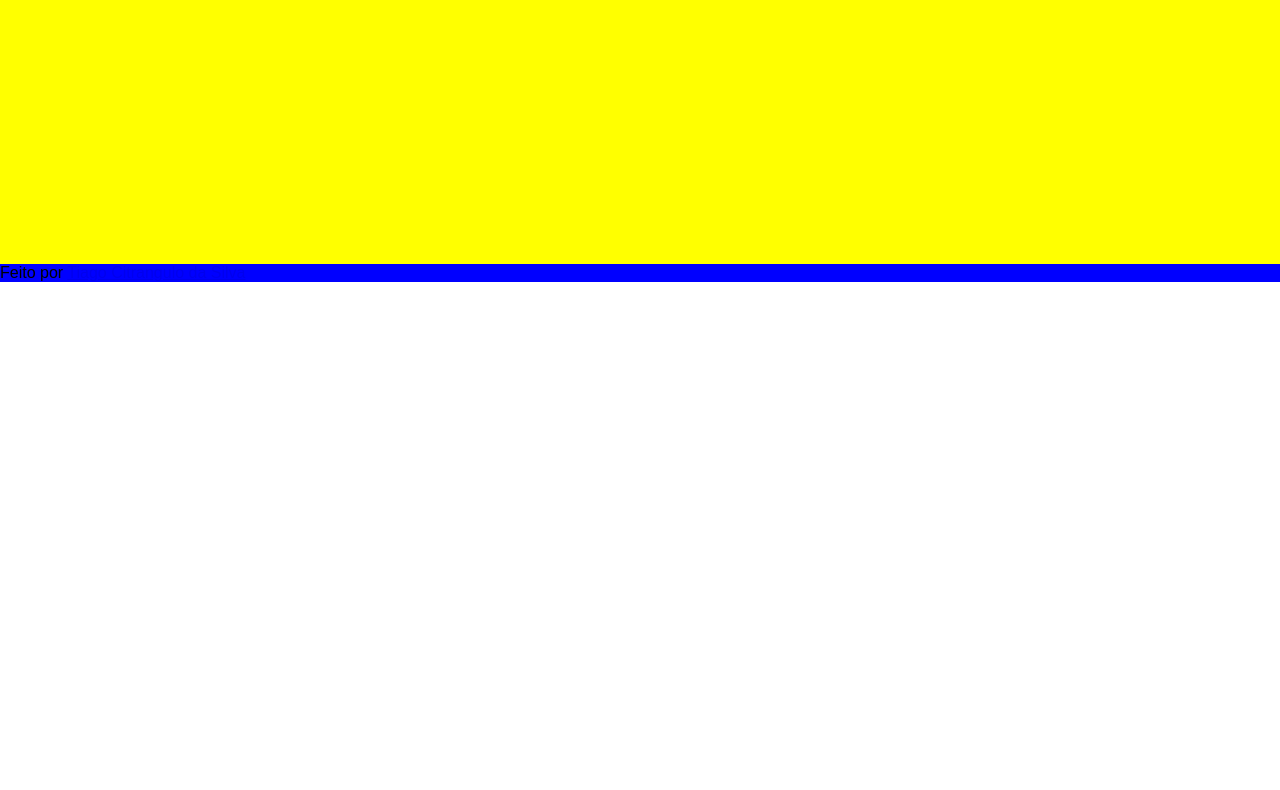
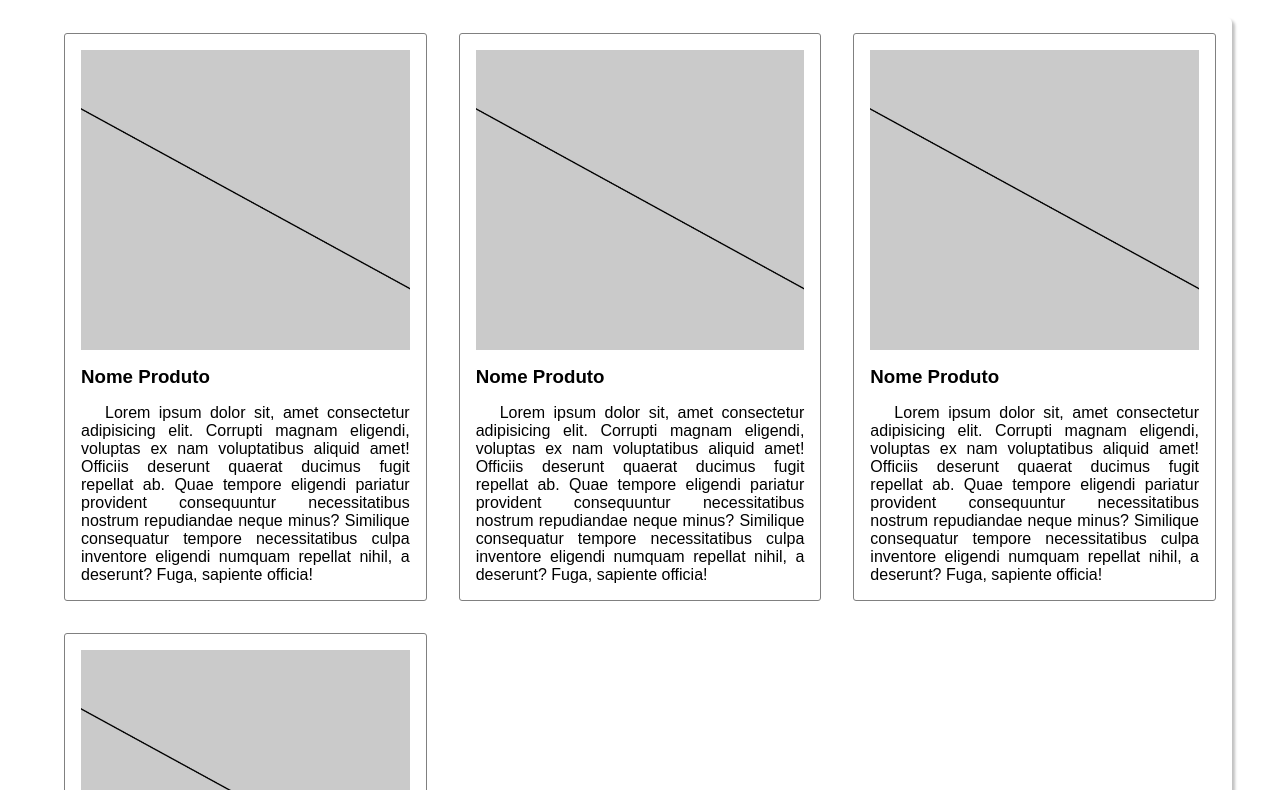
Before and after one commit to TiagoCitranguloDaSilva/AzSolucoes, a plain HTML site: page index.html in a window 1280 px wide. Shown: the part 518-1308 px from the top of the page. Before the commit the page ends 800 px from the top, so only its background shows below. Drawn offline with Linux system fonts and the light colour scheme.

Commit message:
Mexendo mais

```diff
--- a/index.html
+++ b/index.html
@@ -23,7 +23,39 @@
       </div>
     </div>
   </header>
-  <main></main>
+  <main>
+    <h2>Mais vendidos</h2>
+    <div id="principaisProdutosContainer">
+      <div class="produto">
+        <div class="produtoImagem"></div>
+        <div class="produtoConteudo">
+          <h3>Nome Produto</h3>
+          <p class="descricaoProduto">Lorem ipsum dolor sit, amet consectetur adipisicing elit. Corrupti magnam eligendi, voluptas ex nam voluptatibus aliquid amet! Officiis deserunt quaerat ducimus fugit repellat ab. Quae tempore eligendi pariatur provident consequuntur necessitatibus nostrum repudiandae neque minus? Similique consequatur tempore necessitatibus culpa inventore eligendi numquam repellat nihil, a deserunt? Fuga, sapiente officia!</p>
+        </div>
+      </div>
+      <div class="produto">
+        <div class="produtoImagem"></div>
+        <div class="produtoConteudo">
+          <h3>Nome Produto</h3>
+          <p class="descricaoProduto">Lorem ipsum dolor sit, amet consectetur adipisicing elit. Corrupti magnam eligendi, voluptas ex nam voluptatibus aliquid amet! Officiis deserunt quaerat ducimus fugit repellat ab. Quae tempore eligendi pariatur provident consequuntur necessitatibus nostrum repudiandae neque minus? Similique consequatur tempore necessitatibus culpa inventore eligendi numquam repellat nihil, a deserunt? Fuga, sapiente officia!</p>
+        </div>
+      </div>
+      <div class="produto">
+        <div class="produtoImagem"></div>
+        <div class="produtoConteudo">
+          <h3>Nome Produto</h3>
+          <p class="descricaoProduto">Lorem ipsum dolor sit, amet consectetur adipisicing elit. Corrupti magnam eligendi, voluptas ex nam voluptatibus aliquid amet! Officiis deserunt quaerat ducimus fugit repellat ab. Quae tempore eligendi pariatur provident consequuntur necessitatibus nostrum repudiandae neque minus? Similique consequatur tempore necessitatibus culpa inventore eligendi numquam repellat nihil, a deserunt? Fuga, sapiente officia!</p>
+        </div>
+      </div>
+      <div class="produto">
+        <div class="produtoImagem"></div>
+        <div class="produtoConteudo">
+          <h3>Nome Produto</h3>
+          <p class="descricaoProduto">Lorem ipsum dolor sit, amet consectetur adipisicing elit. Corrupti magnam eligendi, voluptas ex nam voluptatibus aliquid amet! Officiis deserunt quaerat ducimus fugit repellat ab. Quae tempore eligendi pariatur provident consequuntur necessitatibus nostrum repudiandae neque minus? Similique consequatur tempore necessitatibus culpa inventore eligendi numquam repellat nihil, a deserunt? Fuga, sapiente officia!</p>
+        </div>
+      </div>
+    </div>
+  </main>
   <footer>
     <p>Feito por <a href="https://www.github.com/TiagoCitranguloDaSilva" target="_blank">Tiago Citrangulo da Silva</a></p>
   </footer>
--- a/style.css
+++ b/style.css
@@ -92,17 +92,80 @@ h1{
   font-size: 3rem;
 }
 
-h2{
+header h2{
   font-size: 1.2rem;
   font-weight: normal;
 }
 
 main{
-  background-color: yellow;
+  background-color: white;
+  display: flex;
+  align-items: center;
+  justify-content: center;
+  padding: 3em;
+  gap: 2em;
+  flex-direction: column;
+}
+
+main h2{
+  font-size: 3rem;
+}
+
+#principaisProdutosContainer{
+  box-shadow: 3px 3px 3px rgba(0, 0, 0, 0.247);
+  border-radius: 6px;
+  display: grid;
+  grid-template-columns: repeat(auto-fit, minmax(300px, 1fr));
+  gap: 2em;
+  padding: 1em;
+}
+
+.produto{
+  display: grid;
+  grid-template-rows: 300px 1fr;
+  gap: 1em;
+  border: 1px solid gray;
+  padding: 1em;
+  border-radius: 3px;
+}
+
+.produto:hover{
+  transform: scale(1.05);
+  transition: .3s;
+}
+
+.produtoImagem{
+  background-image: url("img/noImage.jpg");
+  background-position: center center;
+  background-size: cover;
+  background-repeat: no-repeat;
+}
+
+.produtoConteudo{
+  display: flex;
+  flex-direction: column;
+  text-align: justify;
+  gap: 1em;
+}
+
+.produtoConteudo p{
+  text-indent: 1.5rem;
 }
 
 footer{
-  background-color: blue;
+  background-color: gray;
+  height: 3em;
+  display: flex;
+  align-items: center;
+  justify-content: center;
+}
+
+footer p, footer a{
+  color: white;
+}
+
+footer a:visited{
+  color: lightgray;
 }
 
 @media screen and (width < 600px){
@@ -115,8 +178,8 @@ footer{
   }
 
   #tituloConteudo{
-    background-image: none;
-    background-color: white;
+    height: 100%;
+    border-radius: 0;
   }
 
   ul{
@@ -126,4 +189,26 @@ footer{
   #logo{
     left: 1em;
   }
+
+  #principaisProdutosContainer{
+    width: 100%;
+    box-shadow: none;
+  }
+
+  #principaisProdutosContainer{
+    padding: 0;
+  }
+
+  main{
+    padding: 3em 0;
+  }
+
+  .produto:hover{
+    transform: none;
+  }
+
+  .produto{
+    border: 0;
+    box-shadow: 2px 2px 2px rgba(0, 0, 0, .12);
+  }
 }
```
